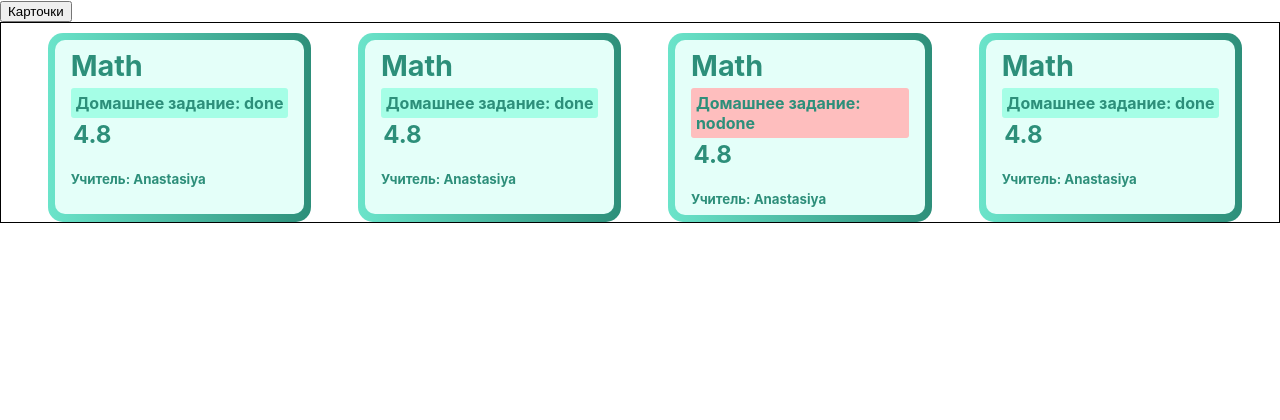
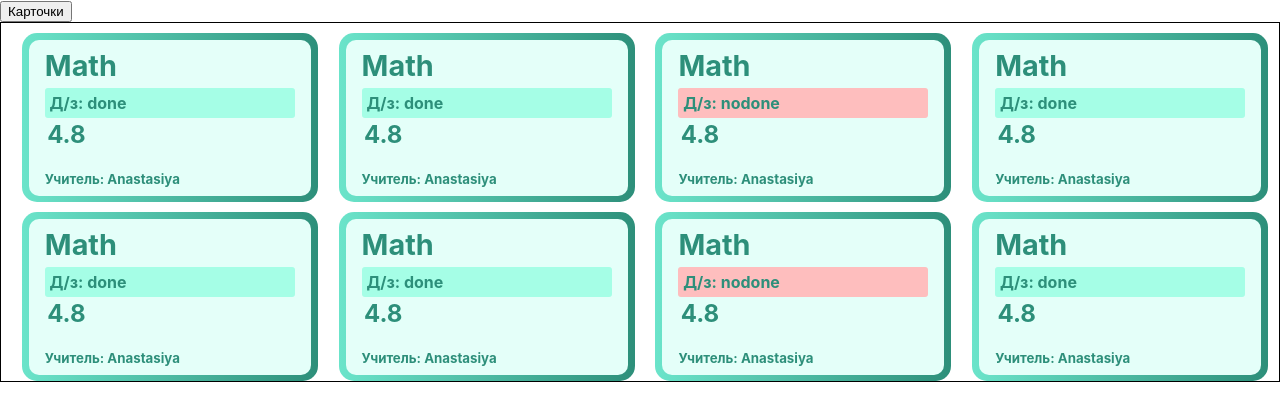
Before and after one commit to vladmv96/study-journal, a React (Create React App) app: page / in a window 1280 px wide. Shown: the top 420 px of the page. Built offline with nearby package versions, Linux system fonts and the light colour scheme.

Commit message:
change of shape

```diff
--- a/src/components/student/SubjectCard.js
+++ b/src/components/student/SubjectCard.js
@@ -22,7 +22,7 @@ function SubjectCard({
                 style={{
                     backgroundColor:getHomeworkStatusColor(homeworkStatus)
                 }}>
-                Домашнее задание: {homeworkStatus}</div>
+                Д/з: {homeworkStatus}</div>
             <h2 className="averageMark">{averageMark}</h2>
             <h5 className="teacherName">Учитель: {teacherName}</h5>
         </div>
--- a/src/components/student/SubjectCardsContainer.js
+++ b/src/components/student/SubjectCardsContainer.js
@@ -7,6 +7,34 @@ function SubjectCardsContainer({
 }) {
 
     const subjects = [
+        {
+            id: 1,
+            subjectTitle: "Math",
+            homeworkStatus: 'done',
+            teacherName: 'Anastasiya',
+            averageMark: '4.8'
+        },
+        {
+            id: 2,
+            subjectTitle: "Math",
+            homeworkStatus: 'done',
+            teacherName: 'Anastasiya',
+            averageMark: '4.8'
+        },
+        {
+            id: 3,
+            subjectTitle: "Math",
+            homeworkStatus: 'nodone',
+            teacherName: 'Anastasiya',
+            averageMark: '4.8'
+        },
+        {
+            id: 4,
+            subjectTitle: "Math",
+            homeworkStatus: 'done',
+            teacherName: 'Anastasiya',
+            averageMark: '4.8'
+        },
         {
             id: 1,
             subjectTitle: "Math",
--- a/src/styles/SubjectCard.css
+++ b/src/styles/SubjectCard.css
@@ -1,5 +1,5 @@
 .module-border-wrap {
-    max-width: 250px;
+    max-width: 300px;
     position: relative;
     background: linear-gradient(to right, rgb(107, 228, 202), rgb(45, 143, 122));
     padding: 7px;
@@ -10,7 +10,7 @@
 
 .subjectCard {
     font-size: 1em;
-    max-width: 250px;
+    min-width: 250px;
     min-height: 90%;
     color:rgb(45, 143, 122);
     border-radius: 10px;
```
